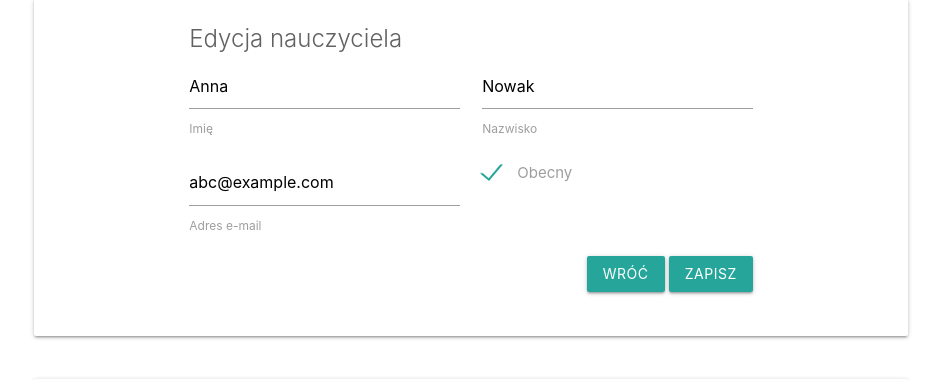
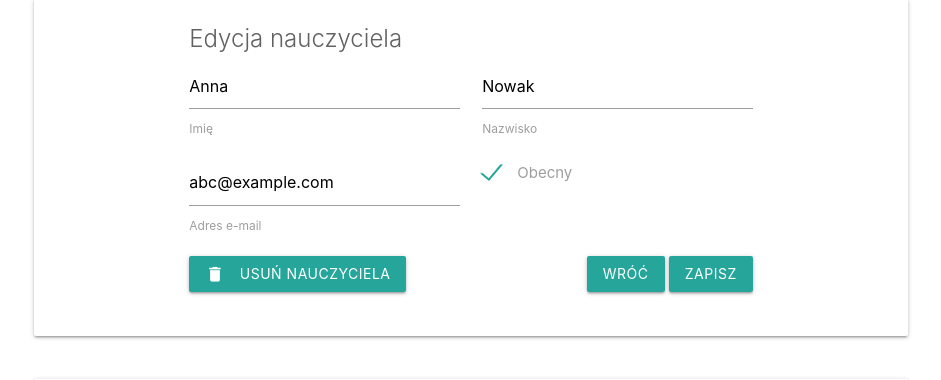
Before and after one commit to szkarpinski/staszic-zapisy, a Flask app: page /admin/nauczyciel/1 in a window 1280 px wide. Shown: the part 87-467 px from the top of the page, without its empty margins (169-1110 px from the left). Run offline with Flask 2, Linux system fonts and the light colour scheme; the visitor is signed in with stand-in values (Sample User, id 1); data comes from the database, SQL or seed files in the repository; data that the repository does not hold is empty.

Commit message:
deleting teachers

```diff
--- a/main/templates/admin/nauczyciel.html
+++ b/main/templates/admin/nauczyciel.html
@@ -4,6 +4,18 @@
 
 {% block scripts %}
     {{ super() }}
+    <script>
+        function del() {
+            $('#delbutton').css('display', 'none');
+            $('#delwarning').css('display', 'block');
+            $('#delete').attr('value', 'true');
+        }
+        function undel() {
+            $('#delbutton').css('display', 'block');
+            $('#delwarning').css('display', 'none');
+            $('#delete').attr('value', 'false');
+        }
+    </script>
 {% endblock scripts %}
 
 {% block content %}
@@ -38,7 +50,20 @@
                              </div>
                          </div>
                          <div class="row">
-                             <div class="col s6 offset-s6 right-align">
+                             <div class="col s6">
+                                 <input type="hidden" name="delete" id="delete" value="false"/>
+                                 <div id="delbutton">
+                                   <a href="#" class="btn waves-effect waves-light" onclick="del();">
+                                         <i class="material-icons left">delete</i>Usuń nauczyciela
+                                    </a>
+                                 </div>
+                                 <div id="delwarning" style="display: none">
+                                     <span class="red-text text-darken-1"><b>
+                                        Nauczyciel zostanie usunięty. Tej operacji nie da się cofnąć.
+                                    </b></span><a href="#" onclick="undel();">Kliknij, aby anulować</a>
+                                 </div>
+                             </div>
+                             <div class="col s6 right-align">
                                 <a class="btn" href="/admin">Wróć</a>
                                 <input type="submit" class="btn" value="Zapisz"/>
                              </div>
```
